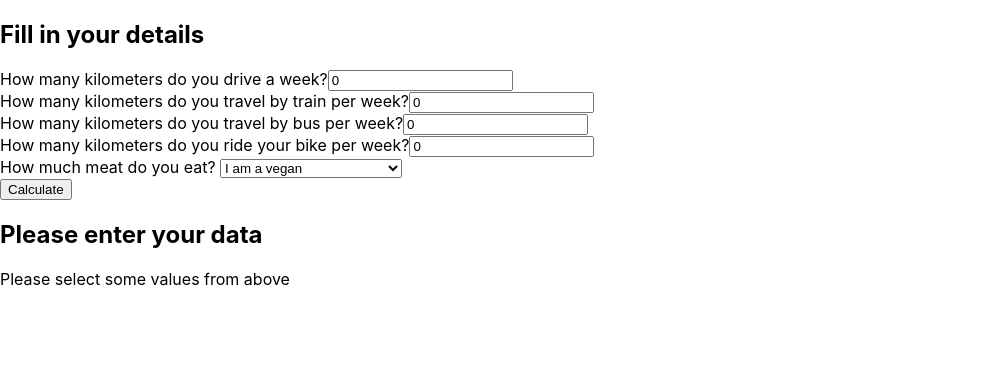
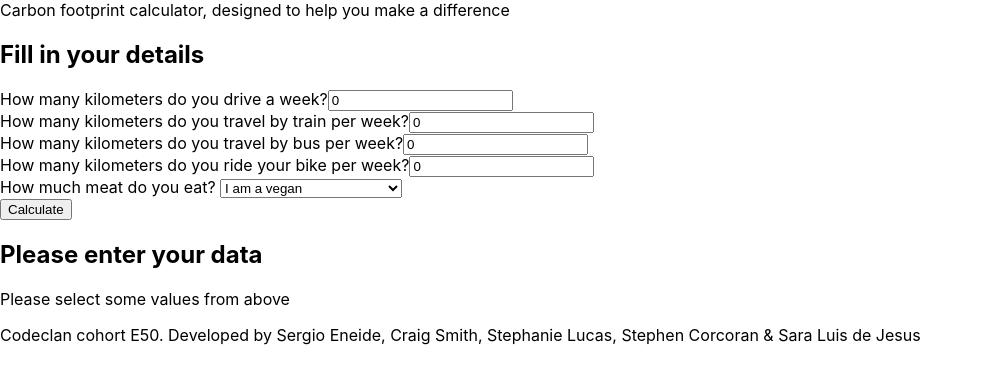
Before and after one commit to sluisdejesus/second_project, a React (Create React App) app in the folder client/: page / in a window 1280 px wide. Shown: the top 384 px of the page, without its empty margins (0-983 px from the left). Built offline with nearby package versions, Linux system fonts and the light colour scheme; no server answers.

Commit message:
added className to CarbonForm and button

```diff
--- a/client/src/App.js
+++ b/client/src/App.js
@@ -63,14 +63,14 @@ function App() {
   return (
 
 <div>
-  <header> </header>
+  <header> Carbon footprint calculator, designed to help you make a difference</header>
   <section>
 <CarbonForm  handleCalculation = {handleCalculation} calculation = {calculation} class ="form"/>
 <ChartDisplay calculation = {calculation} addCarbonData ={addCarbonData} class = "display"/>
 <CarbonList co2Data = {allData} deleteCarbonData = {deleteCarbonData} class = "list"/>
 <HighChart co2Data = {calculation} class = "chart"/>
 </section>
-<footer></footer>
+<footer>Codeclan cohort E50. Developed by Sergio Eneide, Craig Smith, Stephanie Lucas, Stephen Corcoran & Sara Luis de Jesus</footer>
 </div>
   );
 }
--- a/client/src/components/CarbonForm.js
+++ b/client/src/components/CarbonForm.js
@@ -42,26 +42,26 @@ const CarbonForm = ({handleCalculation,addCarbonData}) => {
 
     return(
         <>
-        <form onSubmit={handleSubmit}>
+        <form className= "form-style" onSubmit={handleSubmit}>
             <h1>Fill in your details</h1>
-            <div>
+            <div className="form-label">
             <label htmlFor="car">How many kilometers do you drive a week?</label>
             <input type = "number" id= "car" min = "0" value = {car} onChange = {handleCar}></input>
             </div>
-            <div>
+            <div className="form-label">
             <label htmlFor="train">How many kilometers do you travel by train per week?</label>
             <input type = "number" id= "train" min = "0" value={train} onChange={handleTrain}></input>
             </div>
-            <div>
+            <div className="form-label">
             <label htmlFor="bus">How many kilometers do you travel by bus per week?</label>
             <input type = "number" id= "bus" min = "0" value= {bus} onChange = {handleBus}></input>
             </div>
-            <div>
+            <div className="form-label">
             <label htmlFor="bike">How many kilometers do you ride your bike per week?</label>
             <input type = "number" id= "bike" min = "0" value={bike} onChange={handleBike}></input>
             </div>
 
-            <div>
+            <div className="form-label">
             <label for="meat">How much meat do you eat? </label>
             <select id="meatDropdown" name="meat" value={meat} onChange={handleMeat}>
             <option value="1.5">I have meat in most meals</option>
@@ -71,9 +71,9 @@ const CarbonForm = ({handleCalculation,addCarbonData}) => {
             </select>
             </div>
 
-
+            <div className="Calculate-button">
             <button onClick={handleSubmit}> Calculate </button>
-
+            </div>
 
         </form>
 
```
